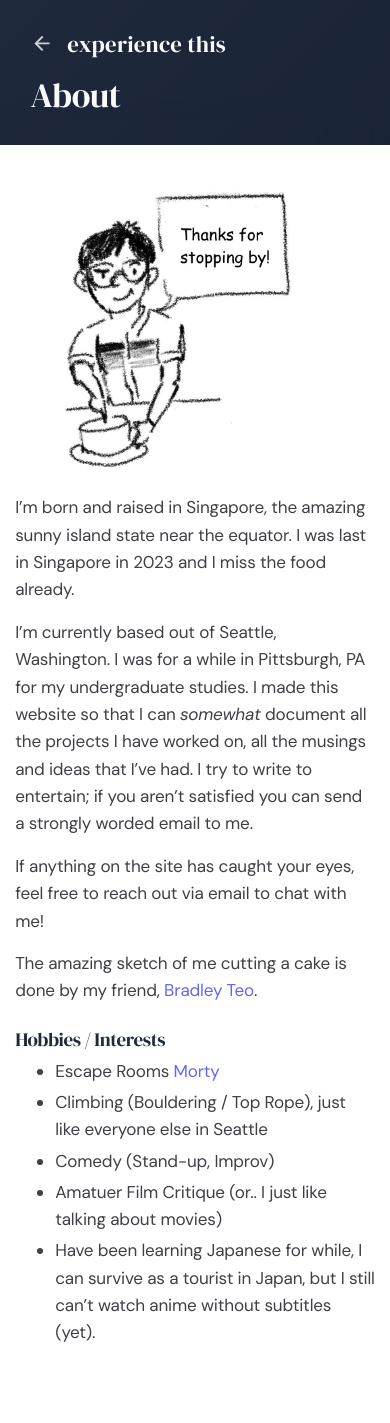
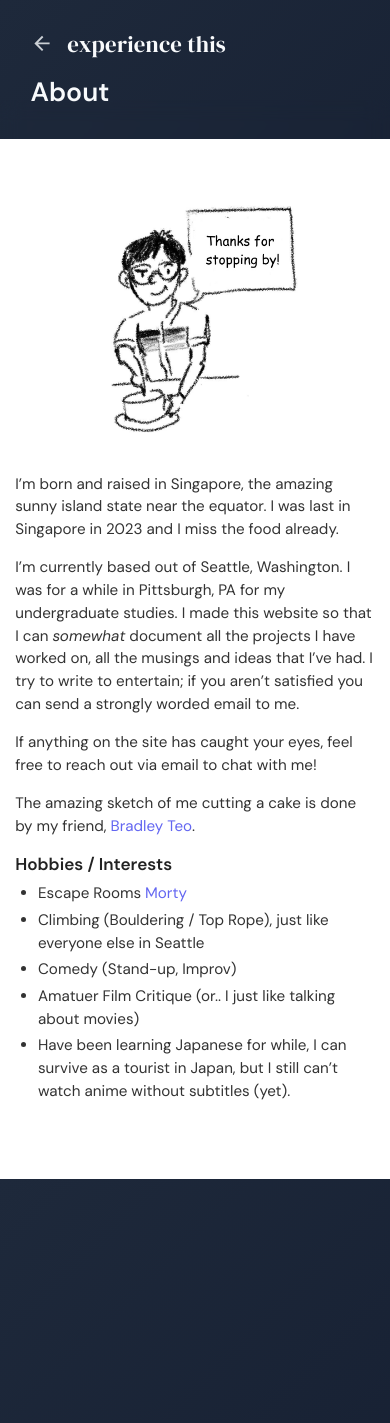
Before and after one commit to victorhuangwq/experiencethis.world, a Jekyll site: the page built from about.md, in a window 390 px wide. Built offline with Jekyll 4.4.1, drawn with Linux system fonts in a browser that asks for light colours; after the commit the page ends 1179 px from its top, so only the background shows below that.

Commit message:
fixing fonts

```diff
--- a/_layouts/category.html
+++ b/_layouts/category.html
@@ -10,10 +10,10 @@ layout: page
   {% assign category = page.category | default: page.title %}
   {% for post in site.categories[category] %}
     <li>
+      <small>{{ post.date | date_to_string }}</small>
       <h3>
         <a href="{{ post.url | relative_url }}">
           {{ post.title }}
-          <small>{{ post.date | date_to_string }}</small>
         </a>
       </h3>
     </li>
--- a/_sass/hydeout/_posts.scss
+++ b/_sass/hydeout/_posts.scss
@@ -65,8 +65,8 @@ h2.page-title {
 article + *,
 .post-body ~ section {
   border-top: 1px solid $border-color;
-  margin-top: $section-spacing;
-  padding-top: $section-spacing;
+  margin-top: 1.5rem;
+  padding-top: 1.5rem;
 
   > h2:first-child,
   > h3:first-child {
--- a/about.md
+++ b/about.md
@@ -4,7 +4,7 @@ title: About
 sidebar_link: true
 ---
 
-<img style="align:center;height:20rem;padding-left:10rem,padding-right:10rem;" src="/assets/images/cut_cake.png" alt="display pic">
+<img class="about-image" src="/assets/images/cut_cake.png" alt="display pic">
 
 I'm born and raised in Singapore, the amazing sunny island state near the equator. I was last in Singapore in 2023 and I miss the food already.
 
--- a/assets/css/main.scss
+++ b/assets/css/main.scss
@@ -124,29 +124,28 @@ a {
     }
 }
 
-// Contemporary Minimalist Post Styling
+// Clean Post Styling (inspired by karpathy blog)
 .post-title,
 .page-title {
-    font-family: 'DM Serif Display', serif;
-    font-size: 2.75rem;
-    font-weight: 400;
-    line-height: 1.1;
-    margin-bottom: 2rem;
-    color: #1f2937;
-    letter-spacing: -0.02em;
+    font-family: 'DM Sans', sans-serif;
+    font-size: 2rem;
+    font-weight: 600;
+    line-height: 1.2;
+    margin-bottom: 1rem;
+    color: #222;
+    letter-spacing: normal;
 
     @media (max-width: 768px) {
-        font-size: 2.25rem;
-        letter-spacing: -0.015em;
+        font-size: 1.75rem;
     }
 }
 
 .post-meta {
     font-family: 'DM Sans', sans-serif;
-    margin-bottom: 3rem;
+    margin-bottom: 1.5rem;
     font-size: 0.9rem;
-    color: #6b7280;
-    letter-spacing: 0.01em;
+    color: #666;
+    letter-spacing: normal;
 
     .post-date {
         color: #374151;
@@ -168,44 +167,47 @@ a {
 
 .post-body {
     font-family: 'DM Sans', sans-serif;
-    font-size: 1.125rem;
-    line-height: 1.7;
-    color: #374151;
-    max-width: 680px;
+    font-size: 1rem;
+    line-height: 1.5;
+    color: #333;
+    max-width: 720px;
     margin: 0 auto;
-    letter-spacing: -0.01em;
+    letter-spacing: normal;
+
+    @media (min-width: 768px) {
+        font-size: 0.9rem;
+    }
 
     h1, h2, h3, h4, h5, h6 {
-        font-family: 'DM Serif Display', serif;
-        color: #1f2937;
-        font-weight: 400;
-        margin-top: 2.5rem;
-        margin-bottom: 1rem;
-        line-height: 1.25;
-        letter-spacing: -0.02em;
+        font-family: 'DM Sans', sans-serif;
+        color: #222;
+        font-weight: 600;
+        margin-top: 1rem;
+        margin-bottom: 0.5rem;
+        line-height: 1.3;
+        letter-spacing: normal;
     }
 
     h2 {
-        font-size: 2rem;
-        margin-top: 3rem;
-        font-weight: 400;
-        letter-spacing: -0.025em;
+        font-size: 1.25rem;
+        margin-top: 1.25rem;
+        font-weight: 600;
     }
 
     h3 {
-        font-size: 1.6rem;
-        margin-top: 2.5rem;
-        font-weight: 400;
+        font-size: 1.125rem;
+        margin-top: 1rem;
+        font-weight: 600;
     }
 
     h4 {
-        font-size: 1.3rem;
-        margin-top: 2rem;
-        font-weight: 400;
+        font-size: 1rem;
+        margin-top: 1rem;
+        font-weight: 600;
     }
 
     p {
-        margin-bottom: 1.5rem;
+        margin-bottom: 1rem;
 
         &:last-child {
             margin-bottom: 0;
@@ -213,31 +215,32 @@ a {
     }
 
     ul, ol {
-        margin-bottom: 1.5rem;
+        margin-bottom: 1rem;
         padding-left: 1.5rem;
 
         li {
-            margin-bottom: 0.5rem;
+            margin-bottom: 0.125rem;
+            line-height: 1.5;
         }
     }
 
     blockquote {
-        margin: 2rem 0;
-        padding-left: 1.5rem;
-        border-left: 3px solid #e5e7eb;
-        color: #6b7280;
+        margin: 1rem 0;
+        padding-left: 1rem;
+        border-left: 3px solid #ddd;
+        color: #666;
         font-style: italic;
 
         p {
-            margin-bottom: 1rem;
+            margin-bottom: 0.5rem;
         }
     }
 
     img {
         max-width: 100%;
         height: auto;
-        margin: 2rem 0;
-        border-radius: 4px;
+        margin: 1rem 0;
+        border-radius: 3px;
     }
 
     code {
@@ -284,12 +287,12 @@ a {
 }
 
 .content {
-    max-width: 800px;
+    max-width: 720px;
     margin: 0 auto;
-    padding: 3rem 2rem;
+    padding: 2rem 1.5rem;
 
     @media (max-width: 768px) {
-        padding: 2rem 1rem;
+        padding: 1.5rem 1rem;
     }
 }
 
@@ -304,8 +307,8 @@ code {
 // Contemporary tags styling
 .post-tags {
     font-family: 'DM Sans', sans-serif;
-    margin-top: 3rem;
-    padding-top: 2rem;
+    margin-top: 2.5rem;
+    padding-top: 1.5rem;
     border-top: 1px solid #e5e7eb;
 
     a {
@@ -329,10 +332,108 @@ code {
     }
 }
 
+// Clean page content styling (matches post styling)
+.page .content {
+    font-family: 'DM Sans', sans-serif;
+    font-size: 1rem;
+    line-height: 1.5;
+    color: #333;
+    max-width: 720px;
+    margin: 0 auto;
+    letter-spacing: normal;
+
+    @media (min-width: 768px) {
+        font-size: 0.9rem;
+    }
+
+    h1, h2, h3, h4, h5, h6 {
+        font-family: 'DM Sans', sans-serif;
+        color: #222;
+        font-weight: 600;
+        margin-top: 1rem;
+        margin-bottom: 0.5rem;
+        line-height: 1.3;
+        letter-spacing: normal;
+    }
+
+    h2 {
+        font-size: 1.25rem;
+        margin-top: 1.25rem;
+    }
+
+    h3 {
+        font-size: 1.125rem;
+        margin-top: 1rem;
+    }
+
+    h4 {
+        font-size: 1rem;
+        margin-top: 1rem;
+    }
+
+    p {
+        margin-bottom: 1rem;
+
+        &:last-child {
+            margin-bottom: 0;
+        }
+    }
+
+    ul, ol {
+        margin-bottom: 1rem;
+        padding-left: 1.5rem;
+
+        li {
+            margin-bottom: 0.125rem;
+            line-height: 1.5;
+        }
+    }
+
+    blockquote {
+        margin: 1rem 0;
+        padding-left: 1rem;
+        border-left: 3px solid #ddd;
+        color: #666;
+        font-style: italic;
+
+        p {
+            margin-bottom: 0.5rem;
+        }
+    }
+
+    img {
+        max-width: 100%;
+        height: auto;
+        margin: 1rem 0;
+        border-radius: 3px;
+    }
+
+    a {
+        color: #6366f1;
+        text-decoration: none;
+
+        &:hover {
+            text-decoration: underline;
+        }
+    }
+
+    .about-image {
+        display: block;
+        margin: 2rem auto;
+        max-width: 300px;
+        height: auto;
+        border-radius: 8px;
+
+        @media (max-width: 768px) {
+            max-width: 250px;
+        }
+    }
+}
+
 // Contemporary related posts
 .related-posts {
-    margin-top: 4rem;
-    padding-top: 2rem;
+    margin-top: 3rem;
+    padding-top: 1.5rem;
     border-top: 1px solid #e5e7eb;
 
     h2 {
@@ -378,3 +479,116 @@ code {
         }
     }
 }
+
+// Minimal category pages styling (inspired by karpathy.bearblog.dev)
+.container .posts-list {
+    list-style: none;
+    padding: 0;
+    margin-top: 1.5rem;
+
+    li {
+        margin-bottom: 0.75rem;
+        display: flex;
+        align-items: baseline;
+        gap: 1rem;
+
+        h3 {
+            font-family: 'DM Sans', sans-serif;
+            font-size: 0.95rem;
+            margin: 0;
+            font-weight: 500;
+            letter-spacing: -0.01em;
+            line-height: 1.4;
+            flex: 1;
+
+            a {
+                color: #374151;
+                text-decoration: none;
+
+                &:hover {
+                    color: #6366f1;
+                    text-decoration: underline;
+                }
+
+                &:visited {
+                    color: #6b7280;
+                }
+            }
+        }
+
+        small {
+            font-family: 'DM Sans', sans-serif;
+            color: #9ca3af;
+            font-size: 0.85rem;
+            font-weight: 400;
+            letter-spacing: 0.01em;
+            white-space: nowrap;
+            min-width: 100px;
+            text-align: left;
+        }
+    }
+}
+
+// Home page posts with excerpts
+.home-posts {
+
+    .home-post {
+        margin-bottom: 0.25rem;
+        border-bottom: 1px solid #f3f4f6;
+        display: flex;
+        gap: 0.8rem;
+
+        &:last-child {
+            border-bottom: none;
+            margin-bottom: 0;
+        }
+
+        .home-post-meta {
+            min-width: 100px;
+            flex-shrink: 0;
+
+            small {
+                font-family: 'DM Sans', sans-serif;
+                color: #9ca3af;
+                font-size: 0.85rem;
+                font-weight: 400;
+                letter-spacing: 0.01em;
+            }
+        }
+
+        .home-post-content {
+            flex: 1;
+
+            h3 {
+                font-family: 'DM Serif Display', serif;
+                font-size: 1rem;
+                margin: 0 0 0.25rem 0;
+                font-weight: 400;
+                letter-spacing: -0.015em;
+                line-height: 1.3;
+
+                a {
+                    color: #1f2937;
+                    text-decoration: none;
+
+                    &:hover {
+                        color: #6366f1;
+                    }
+
+                    &:visited {
+                        color: #6b7280;
+                    }
+                }
+            }
+
+            .home-post-excerpt {
+                font-family: 'DM Sans', sans-serif;
+                font-size: 0.9rem;
+                line-height: 1.4;
+                color: #6b7280;
+                margin-bottom: 0;
+                letter-spacing: -0.01em;
+            }
+        }
+    }
+}
```
Also changed, not shown: _layouts/index.html (+13 -22 lines).
